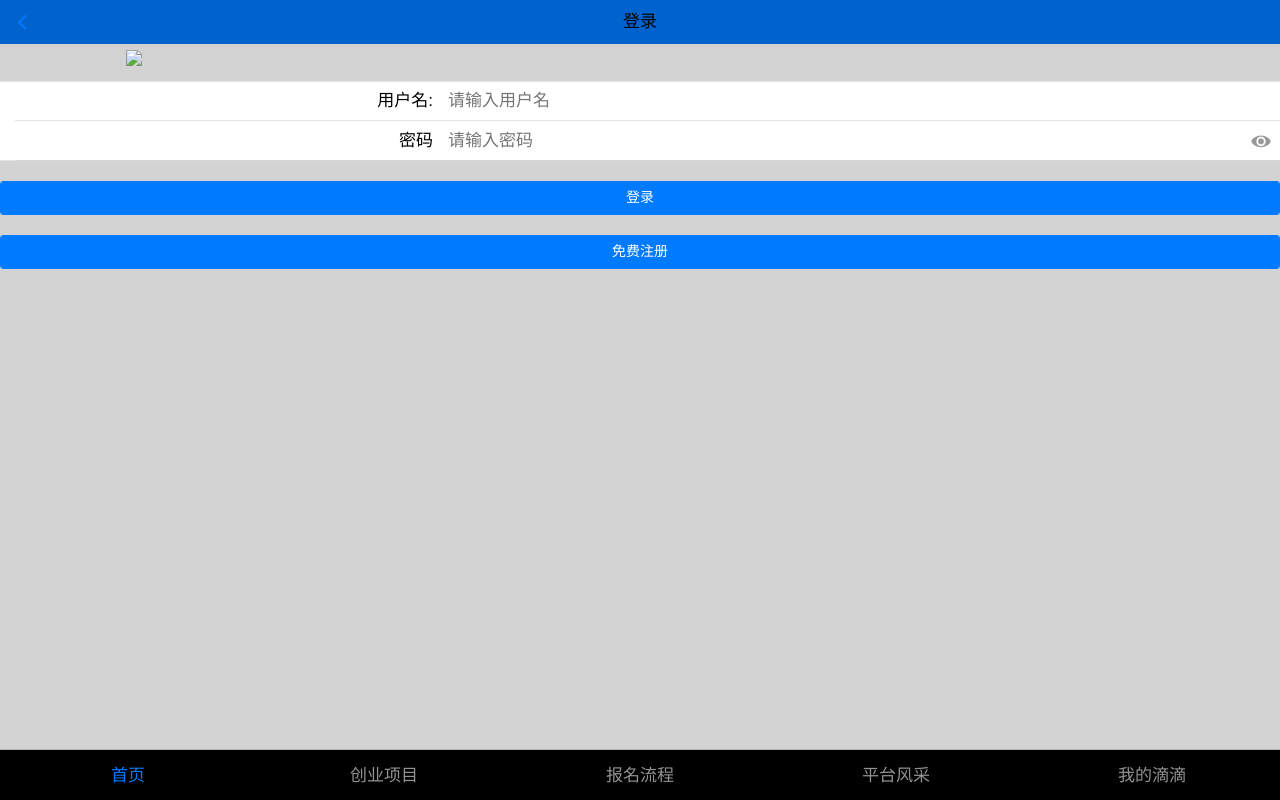
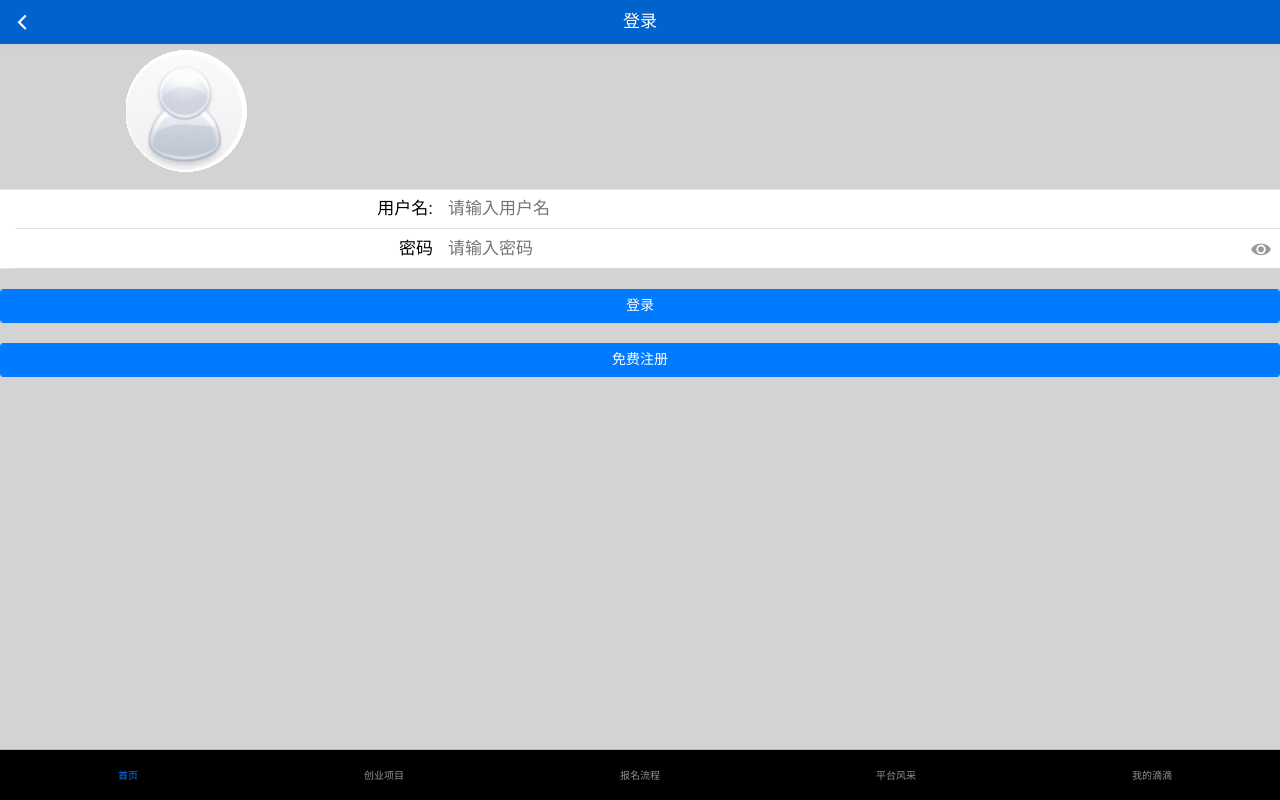
Before and after one commit to dengyu101011/Drop-Project, a plain HTML site: page denglu.html in a window 1280 px wide. Drawn offline with Linux system fonts and the light colour scheme; a small style sheet from the web is missing.

Commit message:
fourth 陈亚楠

```diff
--- a/denglu.html
+++ b/denglu.html
@@ -3,7 +3,7 @@
 <head>
     <meta charset="utf-8">
     <meta name="viewport" content="width=device-width,initial-scale=1,minimum-scale=1,maximum-scale=1,user-scalable=no" />
-    <title></title>
+    <title>滴滴工程</title>
 	<style type="text/css">
 
 		#header{
@@ -32,6 +32,23 @@
 				label{
 					text-align: right;
 				}
+				.mui-bar-nav.mui-bar .mui-icon {
+    margin-right: -10px;
+    margin-left: -10px;
+    padding-right: 10px;
+    padding-left: 10px;
+    color: white;
+}
+.mui-bar .mui-title {
+    right: 40px;
+    left: 40px;
+    display: inline-block;
+    overflow: hidden;
+    width: auto;
+    margin: 0;
+    text-overflow: ellipsis;
+    color: white;
+}
 	</style>
     <script src="js/mui.min.js"></script>
     <link href="css/mui.min.css" rel="stylesheet"/>
@@ -47,7 +64,7 @@
 		<h1 class="mui-title">登录</h1>
 	</header>
 	<div class="denglu">
-		<img src="./images/登录-2.gif" />
+		<img src="./images/denglu1.gif" />
 	</div>
 	<form class="mui-input-group">
 	    <div class="mui-input-row">
@@ -65,23 +82,23 @@
 	<nav id="nav_foot" class="mui-bar mui-bar-tab">
 		<a class="mui-tab-item mui-active">
 			<div class="iconfont icon-shouye"></div>
-			<div class="mui-tab-label">首页</div>
+			<div class="mui-tab-label" style="font-size: 10px">首页</div>
 		</a>
 		<a class="mui-tab-item">
 			<div class="iconfont icon-chaxun"></div>
-			<div class="mui-tab-label">创业项目</div>
+			<div class="mui-tab-label" style="font-size: 10px">创业项目</div>
 		</a>
 		<a class="mui-tab-item">
 			<div class="iconfont icon-liuchengtu"></div>
-			<div class="mui-tab-label">报名流程</div>
+			<div class="mui-tab-label" style="font-size: 10px">报名流程</div>
 		</a>
 		<a class="mui-tab-item">
 			<div class="iconfont icon-wendang"></div>
-			<div class="mui-tab-label">平台风采</div>
+			<div class="mui-tab-label" style="font-size: 10px">平台风采</div>
 		</a>
 		<a class="mui-tab-item">
 			<div class="iconfont icon-wode"></div>
-			<div class="mui-tab-label">我的滴滴</div>
+			<div class="mui-tab-label" style="font-size: 10px">我的滴滴</div>
 		</a>
 	</nav>
 </body>
```
Also changed, not shown: kuaisuzhuce.html (+24 -6 lines), xiugaimima.html (+23 -6 lines), zhucezhanghu.html (+23 -6 lines).
